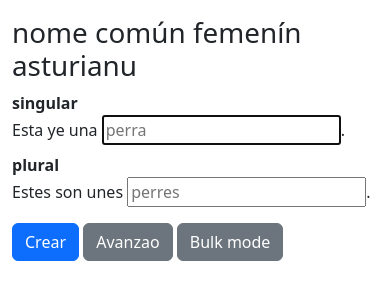
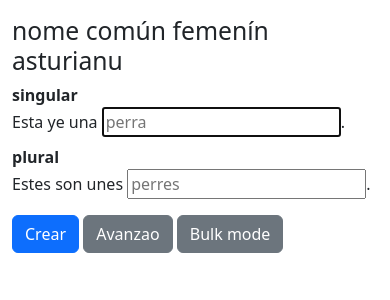
Before and after one commit to lucaswerkmeister/tool-lexeme-forms, a Flask app: a page that uses templates/template.html in a window 390 px wide. Shown: the part 80-380 px from the top of the page. Run offline with Flask 2, Linux system fonts and the light colour scheme; parts of the project's set-up code (start-up, migrations or seed data) failed here and were passed over; some libraries are stand-ins or nearby versions.

Commit message:
Make template headings smaller
Semantically, they remain level-1 headings, but they can look a bit less
prominent – on mobile, they’re taking up quite a bit of space.

```diff
--- a/templates/template.html
+++ b/templates/template.html
@@ -18,7 +18,7 @@
 {% endblock %}
 {% block main_tag_attributes %}{{ super() }} lang="{{ g.interface_language_code | lang_int2html }}" dir="{{ g.interface_language_code | text_direction }}" data-template='{{ template | tojson }}'{% endblock main_tag_attributes %}
 {% block main %}
-  <h1>{{ template.label }}</h1>
+  <h1 class="h2">{{ template.label }}</h1>
   {% if readonly %}
   <div class="alert alert-warning">
     {{ message_with_kwargs( 'login_hint', url=url_for( 'login' ) ) }}
```
